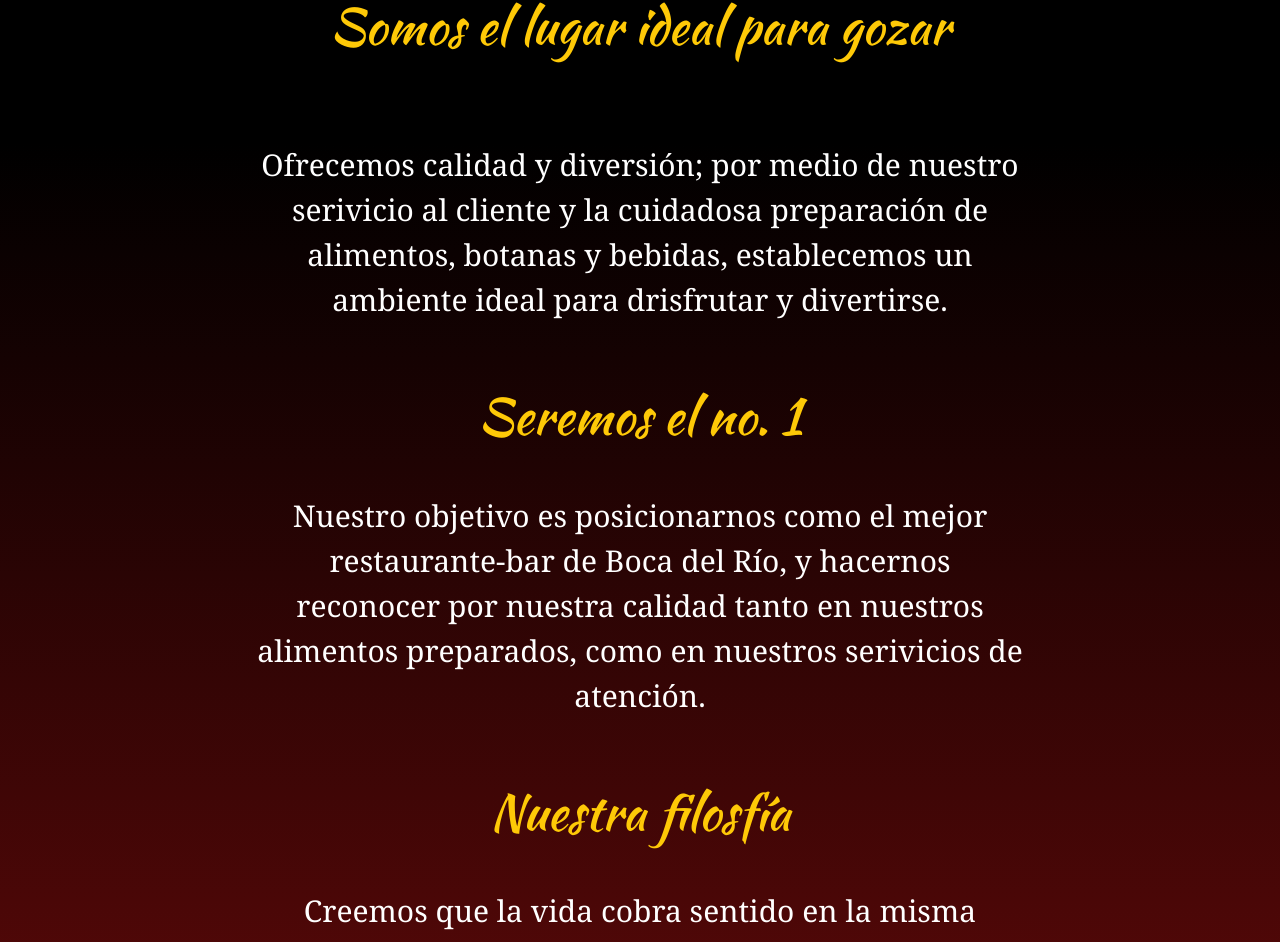
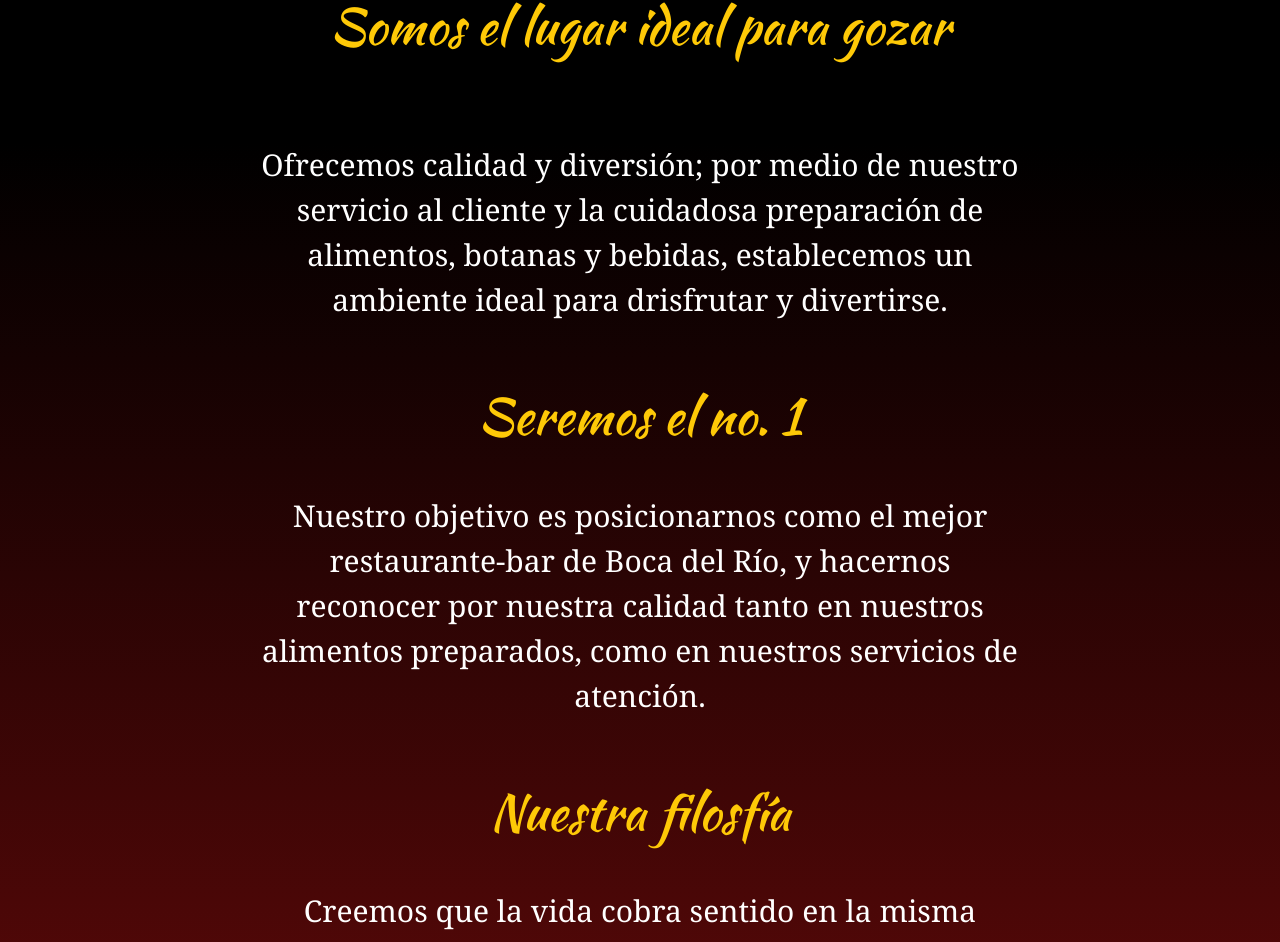
Before and after one commit to Jonhy55/portafolio, a plain HTML site: page actividades/Agasajo2/index.html in a window 1280 px wide. Shown: the part 1626-2568 px from the top of the page. Drawn offline with nearby package versions, Linux system fonts and the light colour scheme.

Commit message:
Update index.html

```diff
--- a/actividades/Agasajo2/index.html
+++ b/actividades/Agasajo2/index.html
@@ -78,9 +78,9 @@
         <div class="container-fluid text-center pt-5" id="inf">
              <img src="agasajo .jpg" alt="" width="900" class="img-fluid pb-5">
             <h1 class="mb-5">Somos el lugar ideal para gozar</h1>
-            <p>Ofrecemos calidad y diversión; por medio de nuestro serivicio al cliente y la cuidadosa preparación de alimentos, botanas y bebidas, establecemos un ambiente ideal para drisfrutar y divertirse. </p>
+            <p>Ofrecemos calidad y diversión; por medio de nuestro servicio al cliente y la cuidadosa preparación de alimentos, botanas y bebidas, establecemos un ambiente ideal para drisfrutar y divertirse. </p>
             <h1 class="pt-5">Seremos el no. 1</h1>
-            <p>Nuestro objetivo es posicionarnos como el mejor restaurante-bar de Boca del Río, y hacernos reconocer por nuestra calidad tanto en nuestros alimentos preparados, como en nuestros serivicios de atención. </p>
+            <p>Nuestro objetivo es posicionarnos como el mejor restaurante-bar de Boca del Río, y hacernos reconocer por nuestra calidad tanto en nuestros alimentos preparados, como en nuestros servicios de atención. </p>
             <h1 class="pt-5">Nuestra filosfía</h1>
             <p class="pb-5">Creemos que la vida cobra sentido en la misma medida en que disfrutamos... Es por eso que nuestra prioridad es hacer que nuestros comensales disfruten de nuestros productos y servicios. </p>
         </div>
```
